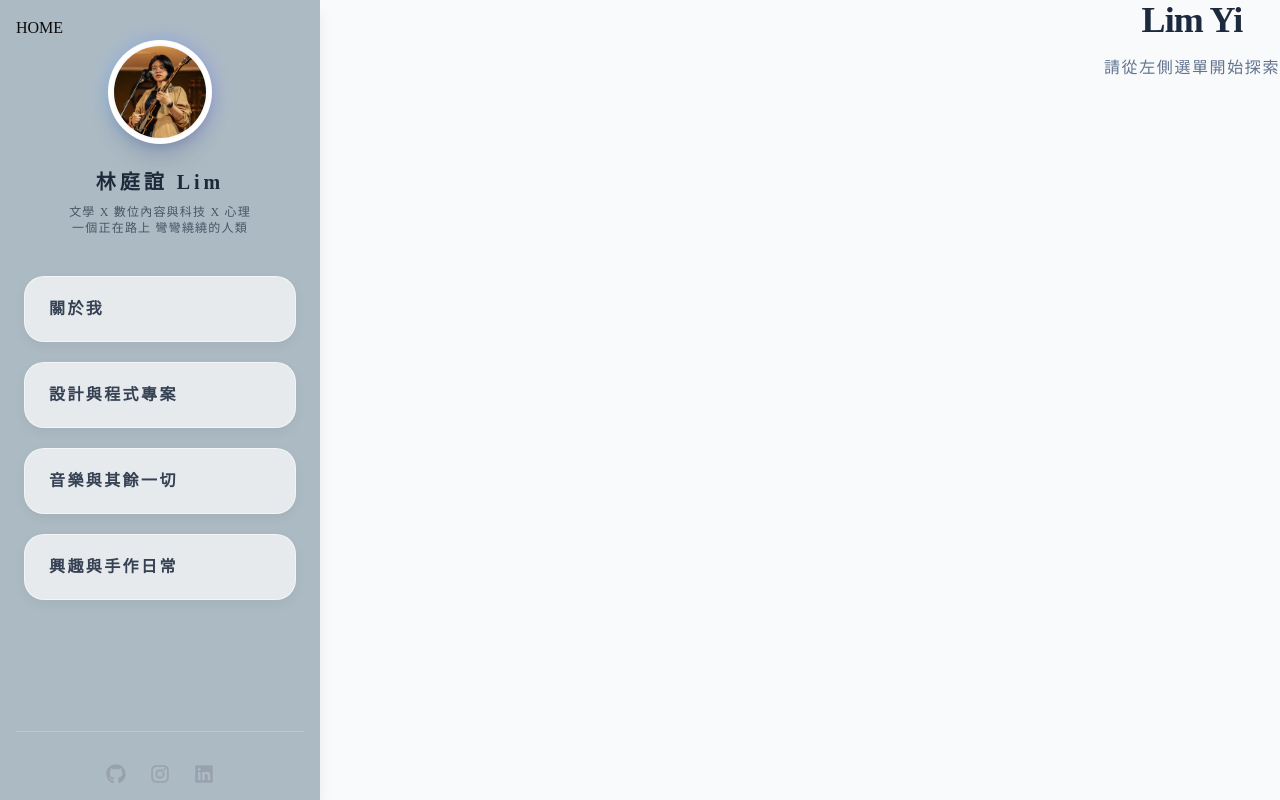
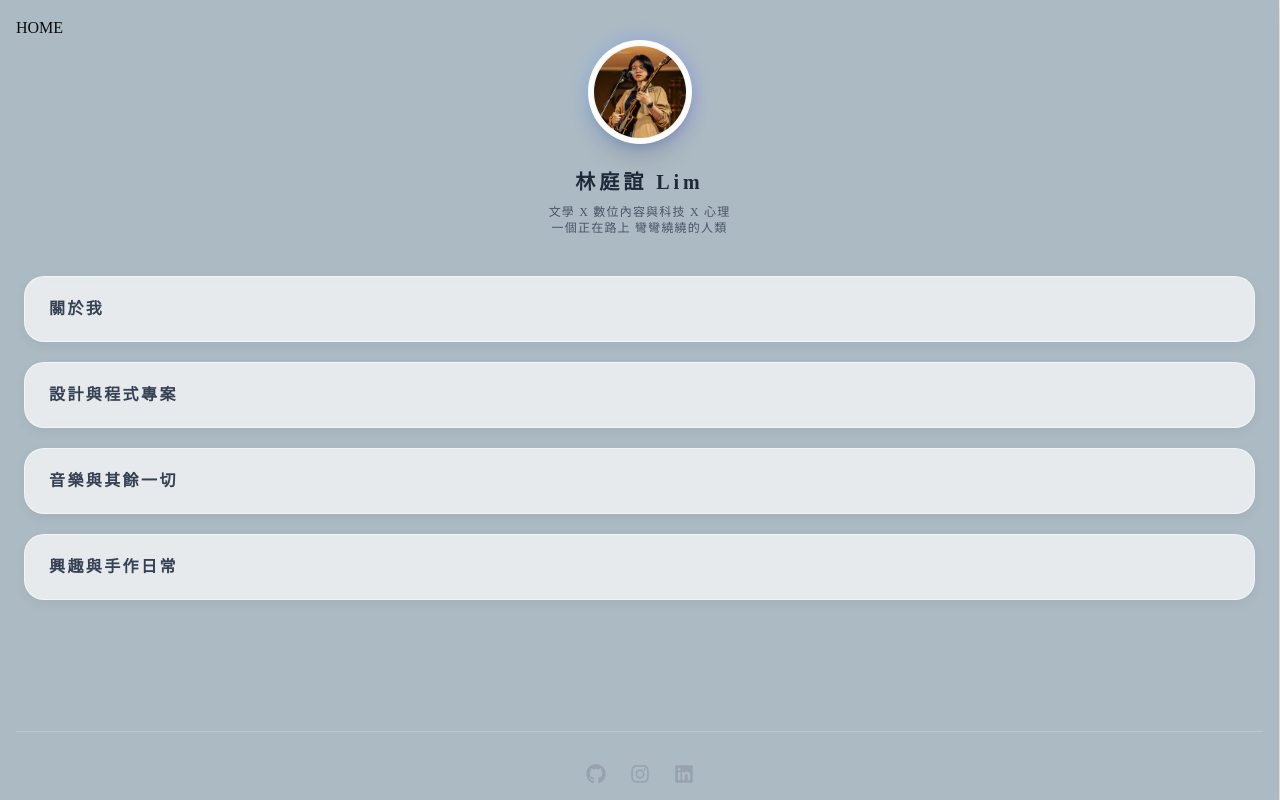
Before and after one commit to yeelin1128/1142_Web113101084_Hw1, a Next.js app: page / in a window 1280 px wide. Built offline with nearby package versions, Linux system fonts and the light colour scheme.

Commit message:
feat: 06

```diff
--- a/app/page.tsx
+++ b/app/page.tsx
@@ -11,7 +11,7 @@ export default function Home() {
       <div className="flex h-screen w-full overflow-hidden bg-slate-50 overflow-y-auto">
 
         {/* 1. 電腦版選單：只有在 sm (640px) 以上才會顯示 */}
-        <aside className="hidden sm:block w-[320px] flex-shrink-0 h-full border-r">
+        <aside className="hidden sm:block w-full flex justify-center flex-shrink-0 h-full border-r">
           <Menu />
         </aside>
 
--- a/component/Menu.tsx
+++ b/component/Menu.tsx
@@ -8,8 +8,8 @@ export default function Menu() {
 
   return (
     <>
-      <div className="fixed inset-y-0 left-0
-                      bg-[#acbac4] w-[320px] h-screen p-4 shadow-lg flex flex-col overflow-hidden">
+      <div className="inset-y-0 left-0
+                      bg-[#acbac4] w-full h-screen p-4 shadow-lg flex flex-col overflow-hidden">
 
         <Link href="/">
             HOME
```
